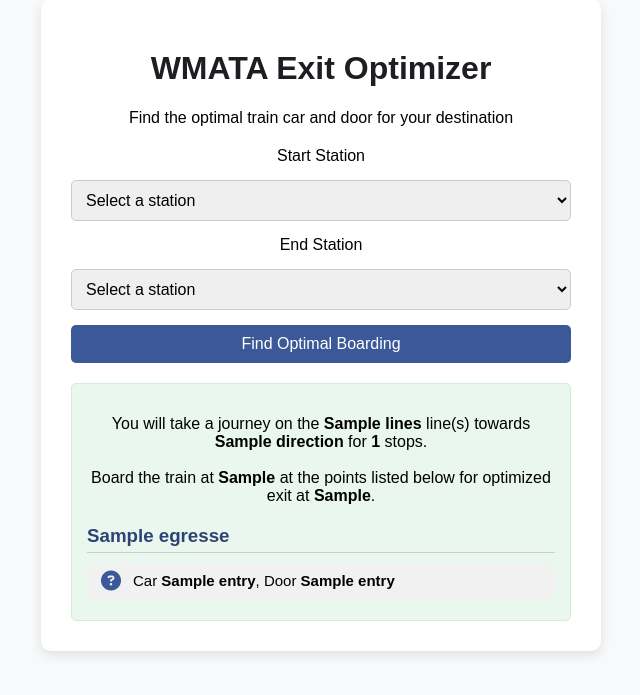
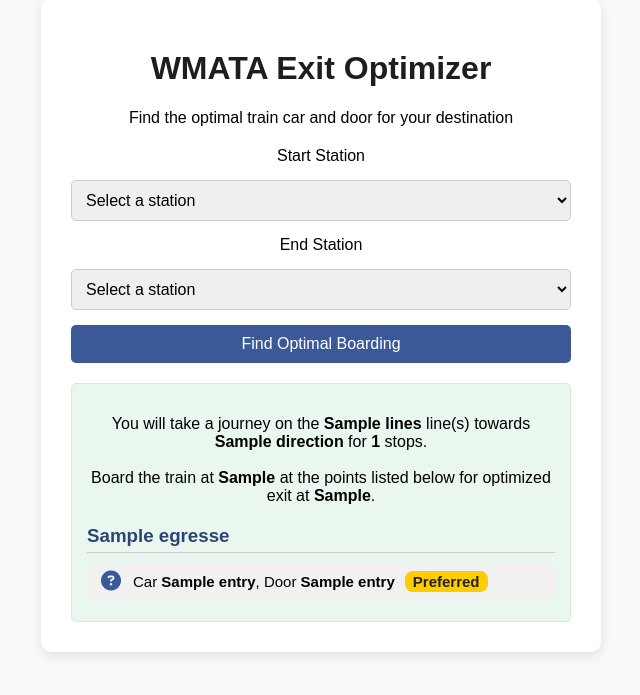
Before and after one commit to razalamb1/wmata-exit-optimizer, a Flask app: template templates/index.html in a window 1280 px wide. Shown: the part 21-716 px from the top of the page, without its empty margins (319-959 px from the left). Run offline with Flask 3, Linux system fonts and the light colour scheme; the template is opened without the code that fills it: most values are stand-ins (such as "Sample title", 1, 10 or a date in 2020); some libraries are stand-ins or nearby versions.

Commit message:
#1 adding preferred information

```diff
--- a/src/egresses.py
+++ b/src/egresses.py
@@ -30,6 +30,7 @@ class Egress:
         dir,
         label,
         lines,
+        preferred,
         transfer,
         transfer_lines,
         transfer_direction,
@@ -41,6 +42,7 @@ class Egress:
         self.dir = dir
         self.label = label
         self.lines = lines
+        self.preferred = preferred
         self.get_transfer_information(transfer, transfer_lines, transfer_direction)
 
     def get_transfer_information(self, transfer, transfer_lines, transfer_direction):
@@ -94,6 +96,7 @@ class Egress:
         if line not in self.lines:
             return None
         exit_info = dict()
+        exit_info["preferred"] = self.preferred
         exit_info["label"] = self.label
         exit_info["icon"] = self.icon
         if direction == "eastbound":
@@ -128,6 +131,9 @@ def get_one_egress(row):
     else:
         label = "Main Exit"
     lines = get_lines_at_station(station)
+    preferred = False
+    if row["pref"] == True:
+        preferred = True
     transfer = row["transfer"]
     transfer_lines = row["lines"]
     transfer_direction = row["direction"]
@@ -142,6 +148,7 @@ def get_one_egress(row):
         dir,
         label,
         lines,
+        preferred,
         transfer,
         transfer_lines,
         transfer_direction,
--- a/src/lines.py
+++ b/src/lines.py
@@ -34,8 +34,11 @@ class Line:
             names.add(egress["label"])
         for egress in egress_list:
             reorganized_e[egress["label"]].append(
-                [egress["icon"], egress["car"], egress["door"]]
+                [egress["icon"], egress["car"], egress["door"], egress["preferred"]]
             )
+        for label, egress_list in reorganized_e.items():
+            sorted_e_list = sorted(egress_list, key=lambda x: (x[1], x[2]))
+            reorganized_e[label] = sorted_e_list
         return reorganized_e
 
     def get_transfer_stations_for_line(self, line):
--- a/static/style.css
+++ b/static/style.css
@@ -97,3 +97,18 @@ button:hover {
     height: 20px;
     vertical-align: middle;
 }
+
+.egress-header {
+    display: flex;
+    justify-content: space-between;
+    align-items: center;
+}
+
+.preferred-tag {
+    background-color: #ffcc00;
+    color: #222;
+    font-weight: bold;
+    padding: 2px 8px;
+    border-radius: 8px;
+    font-size: 0.85em;
+}
--- a/templates/index.html
+++ b/templates/index.html
@@ -102,6 +102,9 @@
                         <i class="fas fa-question-circle" title="Unknown"></i>
                         {% endif %}
                         <span>Car <strong>{{ entry[1] }}</strong>, Door <strong>{{ entry[2] }}</strong></span>
+                        {% if entry[3] %}
+                        <span class="preferred-tag">Preferred</span>
+                        {% endif %}
                     </li>
                     {% endfor %}
                 </ul>
@@ -142,6 +145,9 @@
                         <i class="fas fa-question-circle" title="Unknown"></i>
                         {% endif %}
                         <span>Car <strong>{{ entry[1] }}</strong>, Door <strong>{{ entry[2] }}</strong></span>
+                        {% if entry[3] %}
+                        <span class="preferred-tag">Preferred</span>
+                        {% endif %}
                     </li>
                     {% endfor %}
                 </ul>
```
